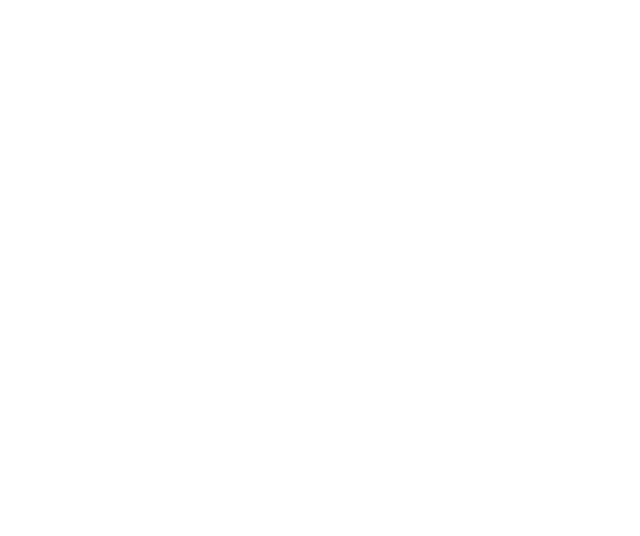
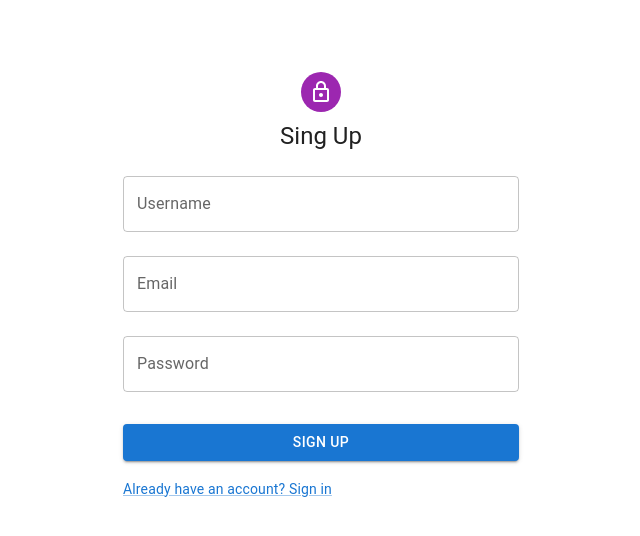
Before and after one commit to Jurilica/codely-frontend, a React (Create React App) app: page /register in a window 1280 px wide. Before the commit this address had no page. Shown: the top 536 px of the page, without its empty margins (319-959 px from the left). Built offline with nearby package versions, Linux system fonts and the light colour scheme.

Commit message:
Registration

```diff
--- a/src/App.tsx
+++ b/src/App.tsx
@@ -2,12 +2,15 @@
 import EditProblemPage from './features/problems/EditProblemPage';
 import ProblemsPage from './features/problems/ProblemsPage';
 import LoginPage from './features/auth/LoginPage';
+import RegistrationPage from './features/auth/RegistrationPage';
 
 function App() {
   return (
     <BrowserRouter>
       <Routes>
         <Route path="/" element={<LoginPage/>} />
+        <Route path="/login" element={<LoginPage/>} />
+        <Route path="/register" element={<RegistrationPage/>} />
         <Route path="/problems" element={<ProblemsPage/>} />
         <Route path="/problems/:id" element={<EditProblemPage/>} />
       </Routes>
--- /dev/null
+++ b/src/features/auth/AuthContainer.tsx
@@ -0,0 +1,45 @@
+import { Avatar, Box, Container, CssBaseline, Grid, Typography } from '@mui/material';
+import LockOutlinedIcon from '@mui/icons-material/LockOutlined';
+import Loader from '../../components/loader/Loader';
+import React from 'react';
+
+interface AuthContainerProps {
+    isLoading: boolean;
+    form: React.ReactNode;
+    link: React.ReactNode;
+    title: string;
+}
+
+function AuthContainer({isLoading, form, link, title}: AuthContainerProps) {
+    return (
+        <Container component="main" maxWidth="xs">
+            <Loader isLoading= {isLoading} />
+            <CssBaseline />
+            <Box
+                sx={{
+                    marginTop: 8,
+                    display: 'flex',
+                    flexDirection: 'column',
+                    alignItems: 'center',
+                }}
+            >
+            <Avatar sx={{ m: 1, bgcolor: 'secondary.main' }}>
+                <LockOutlinedIcon />
+            </Avatar>
+            <Typography component="h1" variant="h5">
+               {title}
+            </Typography>
+            <Box sx={{ mt: 1 }}>
+                {form}
+                <Grid container>
+                    <Grid item>
+                       {link}
+                    </Grid>
+                </Grid>
+            </Box>
+        </Box>
+    </Container>
+    );
+}
+
+export default AuthContainer;
--- a/src/features/auth/LoginPage.tsx
+++ b/src/features/auth/LoginPage.tsx
@@ -1,12 +1,11 @@
-import { Avatar, Box, Button, Container, CssBaseline, Grid, Link, Typography } from "@mui/material";
-import LockOutlinedIcon from '@mui/icons-material/LockOutlined';
+import { Button, Link} from "@mui/material";
 import { Field, Form, Formik } from "formik";
 import { LoginRequest, useLoginMutation } from "./authApiSlice";
-import Loader from "../../components/loader/Loader";
 import { useEffect } from "react";
 import CodelyTextField from "../../components/form/CodelyTextField";
 import { useNavigate } from "react-router-dom";
 import { setUserLocalStorageData } from "../../utils/storageHelpers";
+import AuthContainer from "./AuthContainer";
 
 interface LoginFormData {
     username: string;
@@ -33,27 +32,14 @@
             navigate("/problems");
         }
 
-    },[result.isSuccess,result.data, navigate]);
+    },[result.isSuccess, result.data, navigate]);
 
-    return (
-        <Container component="main" maxWidth="xs">
-            <Loader isLoading={result.isLoading} />
-            <CssBaseline />
-            <Box
-                sx={{
-                    marginTop: 8,
-                    display: 'flex',
-                    flexDirection: 'column',
-                    alignItems: 'center',
-                }}
-            >
-            <Avatar sx={{ m: 1, bgcolor: 'secondary.main' }}>
-                <LockOutlinedIcon />
-            </Avatar>
-            <Typography component="h1" variant="h5">
-                Sign in
-            </Typography>
-            <Box sx={{ mt: 1 }}>
+    const link = (
+        <Link href="/register" variant="body2">
+            Don't have an account? Sign Up
+        </Link>);
+
+    const form = (
         <Formik initialValues={{...initalValues}}
             onSubmit={(values) => handleSubmit(values)}>
                 {() => {
@@ -71,7 +57,7 @@
                                 name="password"
                                 label="Password"
                                 required
-                                        fullWidth={true}
+                                fullWidth
                                 type="password"
                                 margin="normal"
                                 component={CodelyTextField}
@@ -86,17 +72,10 @@
                             </Button>
                         </Form>
                     )}}
-                    </Formik>
-                <Grid container>
-                    <Grid item>
-                        <Link href="#" variant="body2">
-                        {"Don't have an account? Sign Up"}
-                        </Link>
-                    </Grid>
-                </Grid>
-            </Box>
-        </Box>
-      </Container>
+        </Formik>);
+
+    return (
+        <AuthContainer link={link} isLoading={result.isLoading} form={form} title={"Sing In"} />
     );
 }
 
--- /dev/null
+++ b/src/features/auth/RegistrationPage.tsx
@@ -0,0 +1,92 @@
+import { Button, Link} from "@mui/material";
+import { Field, Form, Formik } from "formik";
+import { useEffect } from "react";
+import CodelyTextField from "../../components/form/CodelyTextField";
+import { useNavigate } from "react-router-dom";
+import { setUserLocalStorageData } from "../../utils/storageHelpers";
+import AuthContainer from "./AuthContainer";
+import { RegisterRequest, useRegisterMutation } from "./authApiSlice";
+
+interface RegistrationFormData {
+    email: string;
+    username: string;
+    password: string;
+}
+
+const initalValues: RegistrationFormData = {
+    email: "",
+    username: "",
+    password: ""
+};
+
+function RegistrationPage() {
+    const [register, result] = useRegisterMutation();
+    const navigate = useNavigate();
+
+    function handleSubmit(values: RegistrationFormData) {
+        let registerRequest: RegisterRequest = {...values};
+        register(registerRequest);
+    };
+
+    useEffect(() => {
+        if(result.isSuccess) {
+            setUserLocalStorageData(result.data);
+            navigate("/problems");
+        }
+    },[result.isSuccess, result.data, navigate]);
+
+    const link = (
+        <Link href="/login" variant="body2">
+            Already have an account? Sign in
+        </Link>);
+
+    const form = (
+        <Formik initialValues={{...initalValues}}
+            onSubmit={(values) => handleSubmit(values)}>
+            {() => {
+                return (
+                    <Form>
+                        <Field
+                            name="username"
+                            label="Username"
+                            required
+                            fullWidth
+                            margin="normal"
+                            component={CodelyTextField}
+                        />
+                        <Field
+                            name="email"
+                            label="Email"
+                            required
+                            fullWidth
+                            type="email"
+                            margin="normal"
+                            component={CodelyTextField}
+                        />
+                        <Field
+                            name="password"
+                            label="Password"
+                            required
+                            fullWidth
+                            type="password"
+                            margin="normal"
+                            component={CodelyTextField}
+                        />
+                        <Button
+                            type="submit"
+                            fullWidth
+                            variant="contained"
+                            sx={{ mt: 3, mb: 2 }}
+                        >
+                        Sign Up
+                        </Button>
+                    </Form>
+                )}}
+        </Formik>);
+
+    return (
+        <AuthContainer link={link} isLoading={result.isLoading} form={form} title={"Sing Up"} />
+    );
+}
+
+export default RegistrationPage;
--- a/src/features/auth/authApiSlice.tsx
+++ b/src/features/auth/authApiSlice.tsx
@@ -3,14 +3,21 @@
 export const authApiSlice = apiSlice.injectEndpoints({
     endpoints(builder) {
         return  {
-            login: builder.mutation<LoginResponse, LoginRequest>({
+            register: builder.mutation<AuthResponse, RegisterRequest>({
+                query: (registerRequest) => ({
+                    url: "authentication/register",
+                    method: "POST",
+                    body: registerRequest
+                })
+            }),
+            login: builder.mutation<AuthResponse, LoginRequest>({
                 query: (loginRequest) => ({
                     url: "authentication/login",
                     method: "POST",
                     body: loginRequest
                 })
             }),
-            refreshToken: builder.mutation<LoginResponse, RefreshTokenRequest>({
+            refreshToken: builder.mutation<AuthResponse, RefreshTokenRequest>({
                 query: (refreshTokenRequest) => ({
                     url: "authentication/refresh-token",
                     method: "POST",
@@ -22,7 +29,8 @@
 })
 
 export const {
-    useLoginMutation
+    useLoginMutation,
+    useRegisterMutation
 } = authApiSlice;
 
 export interface LoginRequest {
@@ -30,11 +38,17 @@
     password: string;
 }
 
-export interface LoginResponse {
-    token: string;
-    refreshToken: string;
+export interface RegisterRequest {
+    email: string;
+    username: string;
+    password: string;
 }
 
 export interface RefreshTokenRequest {
     refreshToken: string | null;
 }
+
+export interface AuthResponse {
+    token: string;
+    refreshToken: string;
+}
```
Lines whose indentation alone changed are shown as unchanged.
